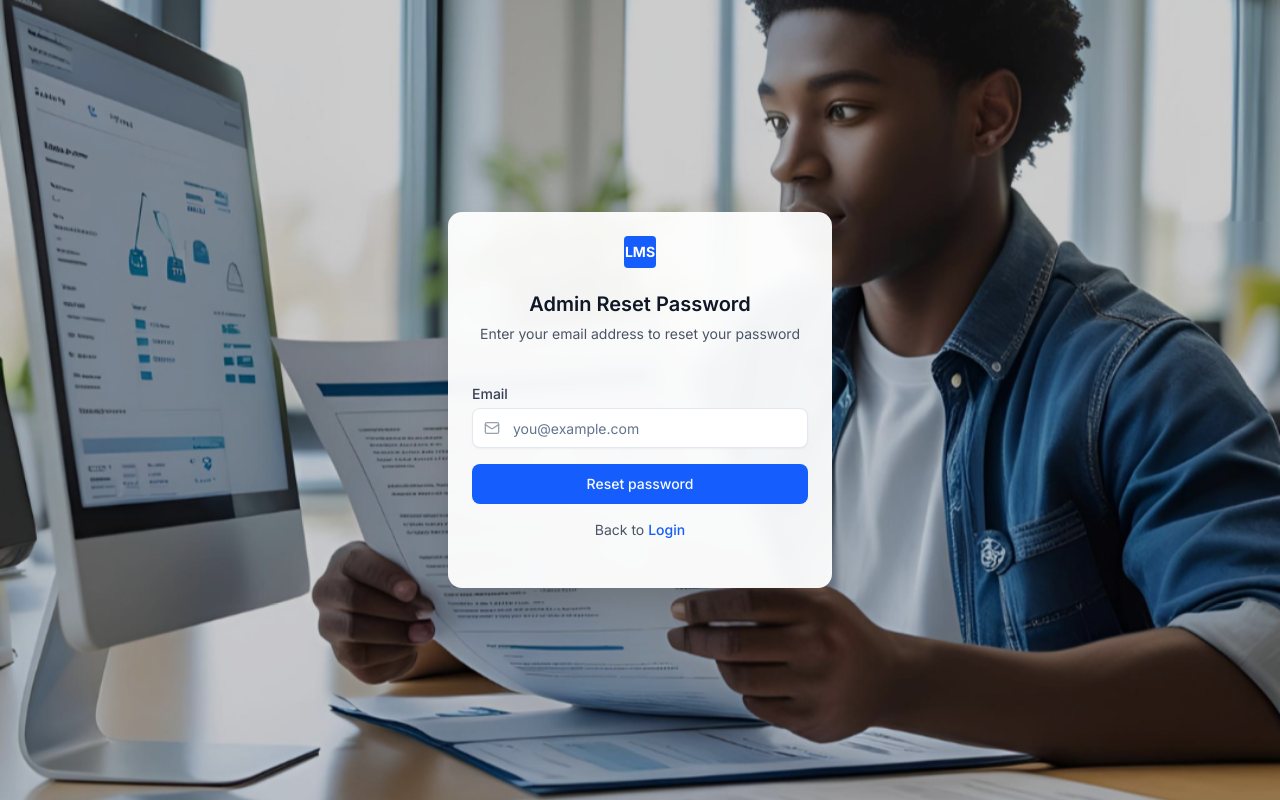
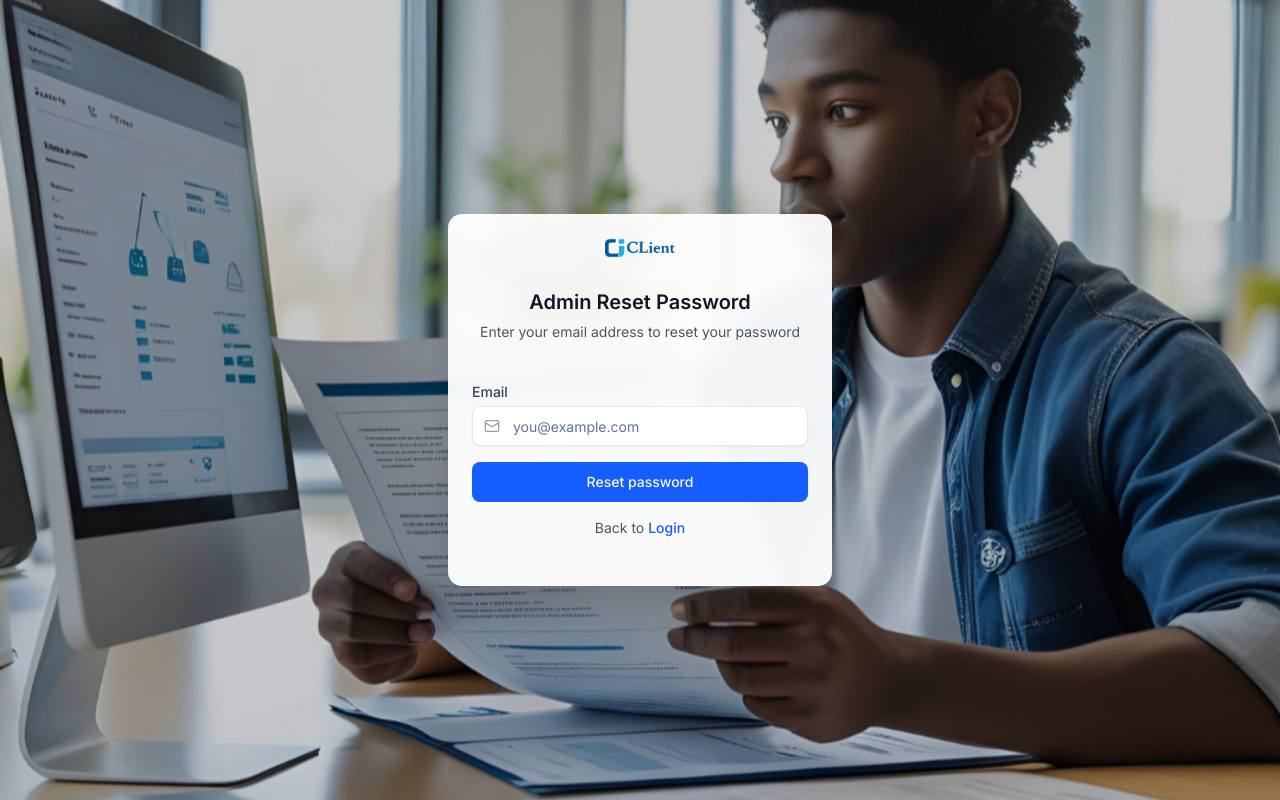
Before and after one commit to nyarko-i/G-Client, a Next.js app: page /auth/forgot-password in a window 1280 px wide. Built offline with nearby package versions, Linux system fonts and the light colour scheme.

Commit message:
dashboard setup

```diff
--- /dev/null
+++ b/app/dashboard/page.tsx
@@ -0,0 +1,7 @@
+export default function Dashboard() {
+  return (
+    <div className="min-h-screen flex items-center justify-center">
+      <h1 className="text-2xl font-bold">Welcome to the Homepage</h1>
+    </div>
+  );
+}
--- a/app/page.tsx
+++ b/app/page.tsx
@@ -1,10 +1,5 @@
 import { redirect } from "next/navigation";
 
-/**
- * Root page component that redirects to login
- * This ensures users always start at the authentication flow
- */
 export default function HomePage() {
-  // Redirect to login page as the entry point for authentication
   redirect("/auth/login");
 }
--- a/components/auth/forgot-password-form.tsx
+++ b/components/auth/forgot-password-form.tsx
@@ -10,6 +10,7 @@ import { Label } from "@/components/ui/label";
 import { Card, CardContent, CardHeader } from "@/components/ui/card";
 import { toast } from "sonner";
 import { forgotPassword } from "@/lib/api/auth";
+import Image from "next/image";
 
 export default function ForgotPasswordForm() {
   const router = useRouter();
@@ -98,8 +99,15 @@ export default function ForgotPasswordForm() {
     <Card className="w-full max-w-sm mx-auto shadow-2xl bg-white/95 backdrop-blur-sm border-0">
       <CardHeader className="text-center pb-4">
         <div className="flex items-center justify-center mb-4">
-          <div className="w-8 h-8 bg-blue-600 rounded flex items-center justify-center">
-            <span className="text-white font-bold text-sm">LMS</span>
+          <div className=" rounded flex items-center justify-center">
+            <Image
+              src="/images/register/logo.png"
+              alt="Your Logo"
+              width={70}
+              height={70}
+              style={{ height: "auto" }}
+              className="mx-auto mb-2"
+            />
           </div>
         </div>
         <h1 className="text-xl font-semibold text-gray-900">
--- a/components/auth/otp-verification-form.tsx
+++ b/components/auth/otp-verification-form.tsx
@@ -91,10 +91,9 @@ export default function OTPVerificationForm() {
       const res = await fetch("/api/auth/resend-token", {
         method: "POST",
         headers: { "Content-Type": "application/json" },
-        // resend endpoint typically just needs email, but if it expects something else,
-        // mirror the same pattern: JSON.stringify({ /* required fields */ })
+        // resend endpoint typically just needs email
         body: JSON.stringify({
-          /* your resend payload here */
+          /*  resend payload  */
         }),
       });
 
--- a/components/auth/reset-password-form.tsx
+++ b/components/auth/reset-password-form.tsx
@@ -17,6 +17,7 @@ import {
 } from "@/components/ui/card";
 import { toast } from "sonner";
 import { resetPassword } from "@/lib/api/auth";
+import Image from "next/image";
 
 interface ResetPasswordFormProps {
   token: string;
@@ -109,9 +110,21 @@ export default function ResetPasswordForm({ token }: ResetPasswordFormProps) {
   return (
     <Card className="w-full max-w-md mx-auto">
       <CardHeader className="space-y-1">
-        <CardTitle className="text-center">Set New Password</CardTitle>
+        <div className="flex items-center justify-center mb-4">
+          <div className=" rounded flex items-center justify-center">
+            <Image
+              src="/images/register/logo.png"
+              alt="Your Logo"
+              width={70}
+              height={70}
+              style={{ height: "auto" }}
+              className="mx-auto mb-2"
+            />
+          </div>
+        </div>
+        <CardTitle className="text-center">Admin Reset Password</CardTitle>
         <CardDescription className="text-center">
-          Enter and confirm your new password
+          Create new password
         </CardDescription>
       </CardHeader>
       <CardContent>
@@ -120,7 +133,7 @@ export default function ResetPasswordForm({ token }: ResetPasswordFormProps) {
           <div>
             <Label htmlFor="password">New Password</Label>
             <div className="relative">
-              <Lock className="absolute left-3 top-3 text-gray-400" />
+              <Lock className="absolute left-3 top-3 text-gray-400 h-4 w-4" />
               <Input
                 id="password"
                 name="password"
@@ -140,7 +153,11 @@ export default function ResetPasswordForm({ token }: ResetPasswordFormProps) {
                 onClick={() => setShowPassword((s) => !s)}
                 disabled={isLoading}
               >
-                {showPassword ? <EyeOff /> : <Eye />}
+                {showPassword ? (
+                  <EyeOff className="w-4 h-4" />
+                ) : (
+                  <Eye className="w-4 h-4" />
+                )}
               </Button>
             </div>
           </div>
@@ -149,7 +166,7 @@ export default function ResetPasswordForm({ token }: ResetPasswordFormProps) {
           <div>
             <Label htmlFor="confirmPassword">Confirm Password</Label>
             <div className="relative">
-              <Lock className="absolute left-3 top-3 text-gray-400" />
+              <Lock className="absolute left-3 top-3 text-gray-400 h-4 w-4" />
               <Input
                 id="confirmPassword"
                 name="confirmPassword"
@@ -174,13 +191,18 @@ export default function ResetPasswordForm({ token }: ResetPasswordFormProps) {
             </div>
           </div>
 
-          <Button type="submit" disabled={isLoading} className="w-full">
+          <Button
+            type="submit"
+            disabled={isLoading}
+            className="w-full  bg-blue-600 hover:bg-blue-700"
+          >
             {isLoading ? "Updating..." : "Update Password"}
           </Button>
 
           <p className="text-center text-sm">
             <Link href="/auth/login" className="text-blue-600 hover:underline">
-              Back to login
+              <span className="text-gray-800 ">Back to login page, </span>
+              login
             </Link>
           </p>
         </form>
```
